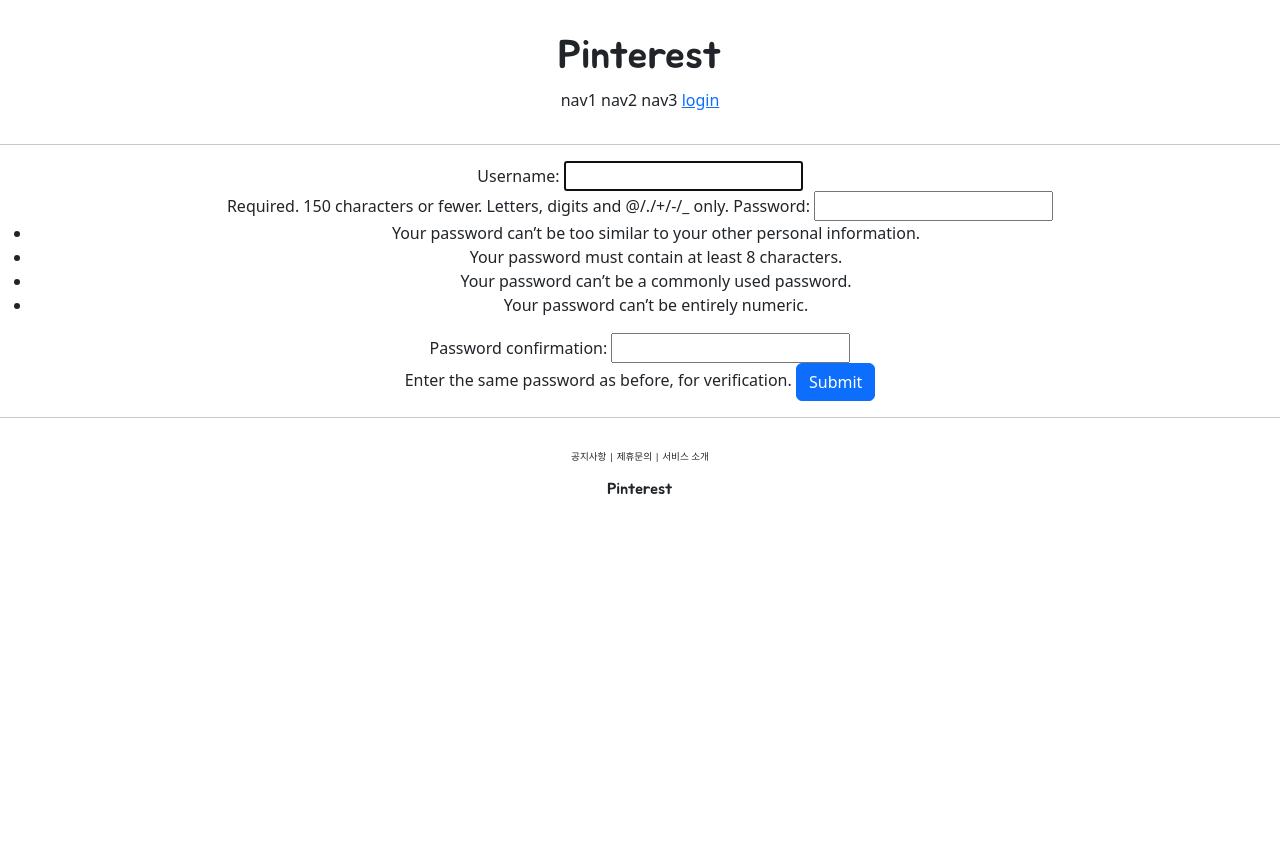
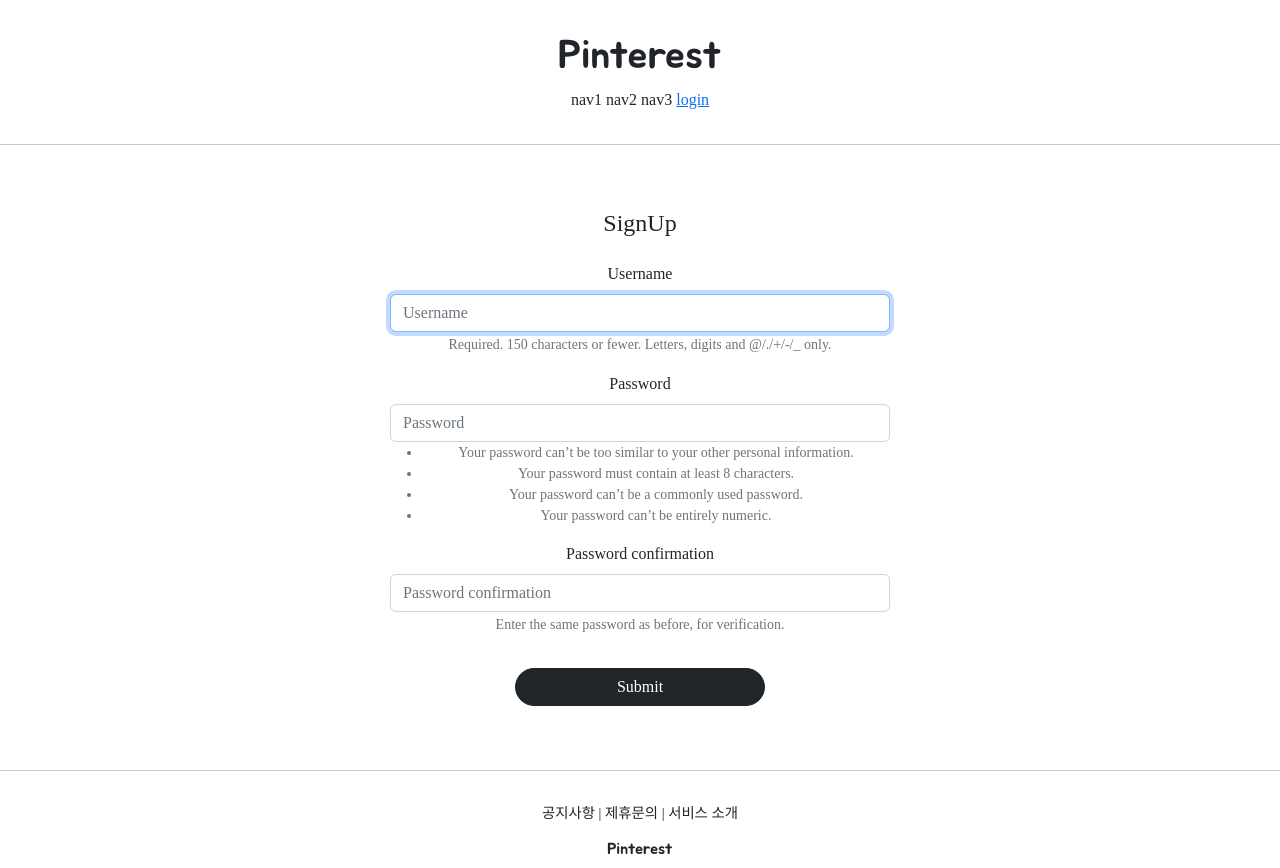
Before and after one commit to rjs1218/django-pinterest, a Django app: page /account/create/ in a window 1280 px wide. Before the commit the page ends 495 px from the top, so only its background shows below. Run offline with Django 4.2, Linux system fonts and the light colour scheme; some libraries are stand-ins or nearby versions; some web fonts are replaced.

Commit message:
django 23 course commit

```diff
--- a/accountapp/templates/accountapp/create.html
+++ b/accountapp/templates/accountapp/create.html
@@ -1,12 +1,17 @@
 {% extends 'base.html' %}
+{% load bootstrap4 %}
 
 {% block content %}
 
-    <div style="text-align: center">
+    <div style="text-align: center; max-width: 500px; margin: 4rem auto">
+        <div class="mb-4">
+            <h4>SignUp</h4>
+        </div>
         <form action="{% url 'accountapp:create' %}" method="post">
             {% csrf_token %}
-            {{ form }}
-            <input type="submit" class="btn btn-primary">
+            <!-- {{ form }} -->
+            {% bootstrap_form form %}
+            <input type="submit" class="btn btn-dark rounded-pill col-6 mt-3">
         </form>
     </div>
 
--- a/pinterest_clone/settings.py
+++ b/pinterest_clone/settings.py
@@ -50,6 +50,7 @@
     'django.contrib.messages',
     'django.contrib.staticfiles',
     'accountapp',
+    'bootstrap4',
 ]
 
 MIDDLEWARE = [
--- a/static/base.css
+++ b/static/base.css
@@ -5,7 +5,7 @@
 }
 
 .pinterest_footer_button{
-    font-size: .6rem;
+    font-size: .9rem;
 }
 
 .pinterest_footer{
--- a/templates/base.html
+++ b/templates/base.html
@@ -3,7 +3,8 @@
 
 {% include 'head.html' %}
 
-<body>
+<body style="font-family: 'NanumSon';">
+<!-- <body> -->
     {% include 'header.html' %}
 
     <hr>
--- a/templates/head.html
+++ b/templates/head.html
@@ -14,4 +14,14 @@
 
     <!-- DEFAULT CSS LINK -->
     <link rel="stylesheet" type="text/css" href="{% static 'base.css' %}">
+
+    <style>
+
+        @font-face {
+            font-family: 'NanumSon';
+            src: local('NanumSon'),
+            url("{% static 'fonts/NanumSon.ttf' %}") format("opentype");
+        }
+
+    </style>
 </head>
```
Also changed, not shown: accountapp/templates/accountapp/login.html (+5 -3 lines), 1 other file.
